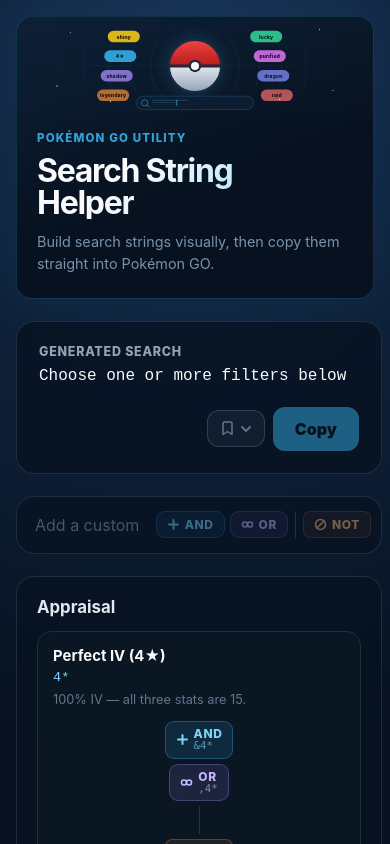
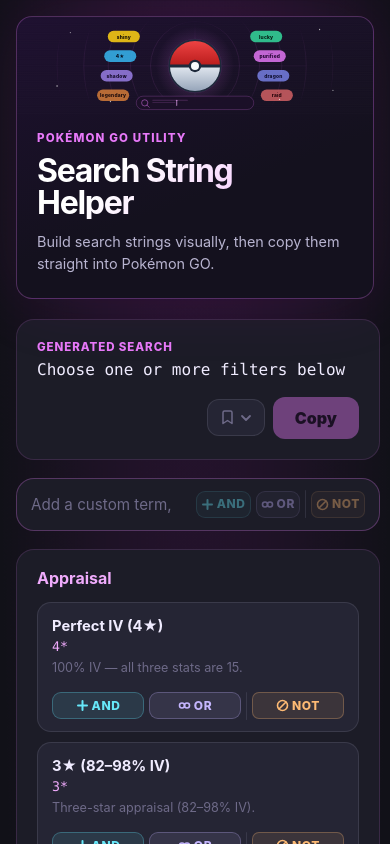
Before and after one commit to marcadams/pogo-search-helper, a React (Vite) app: page / in a window 390 px wide. Shown: the top 844 px of the page. Built offline with nearby package versions, Linux system fonts and the light colour scheme.

Commit message:
Making the style a little more pleasant, updating chip layout for options

```diff
--- a/src/App.tsx
+++ b/src/App.tsx
@@ -26,8 +26,8 @@
         <defs>
           {/* Radial glow for the ball */}
           <radialGradient id="ballGlow" cx="50%" cy="50%" r="50%">
-            <stop offset="0%" stopColor="#38bdf8" stopOpacity="0.25" />
-            <stop offset="100%" stopColor="#38bdf8" stopOpacity="0" />
+            <stop offset="0%" stopColor="#e879f9" stopOpacity="0.3" />
+            <stop offset="100%" stopColor="#e879f9" stopOpacity="0" />
           </radialGradient>
           {/* Top-half fill */}
           <linearGradient id="ballTop" x1="0" y1="0" x2="0" y2="1">
@@ -47,8 +47,6 @@
           <mask id="radarMask">
             <rect x="0" y="0" width="800" height="220" fill="url(#radarFade)" />
           </mask>
-          {/* Clip for pill labels */}
-          <clipPath id="pillClip0"><rect rx="12" ry="12" width="72" height="26" /></clipPath>
 
           {/* Subtle scanline texture */}
           <pattern id="scanlines" x="0" y="0" width="4" height="4" patternUnits="userSpaceOnUse">
@@ -60,13 +58,12 @@
         <rect x="0" y="0" width="800" height="220" fill="url(#scanlines)" />
 
         {/* ── Radar rings centred on the Pokéball ── */}
-        <g mask="url(#radarMask)" opacity="0.18">
+        <g mask="url(#radarMask)" opacity="0.2">
           {[60, 100, 145, 195, 250, 310].map((r, i) => (
-            <circle key={i} cx="400" cy="110" r={r} fill="none" stroke="#38bdf8" strokeWidth="1" />
+            <circle key={i} cx="400" cy="110" r={r} fill="none" stroke="#e879f9" strokeWidth="1" />
           ))}
-          {/* Cross-hairs */}
-          <line x1="400" y1="0"   x2="400" y2="220" stroke="#38bdf8" strokeWidth="0.6" />
-          <line x1="150" y1="110" x2="650" y2="110" stroke="#38bdf8" strokeWidth="0.6" />
+          <line x1="400" y1="0"   x2="400" y2="220" stroke="#e879f9" strokeWidth="0.6" />
+          <line x1="150" y1="110" x2="650" y2="110" stroke="#e879f9" strokeWidth="0.6" />
         </g>
 
         {/* ── Pokéball shadow glow ── */}
@@ -88,14 +85,13 @@
         <circle cx="397" cy="107" r="3"  fill="white" opacity="0.55" />
 
         {/* ── Search-bar graphic below ball ── */}
-        <rect x="268" y="178" width="264" height="30" rx="15" fill="rgba(15,30,50,0.85)" stroke="rgba(56,189,248,0.35)" strokeWidth="1.2" />
-        <circle cx="287" cy="193" r="7" fill="none" stroke="#38bdf8" strokeWidth="1.5" opacity="0.7" />
-        <line x1="292" y1="198" x2="297" y2="203" stroke="#38bdf8" strokeWidth="1.5" strokeLinecap="round" opacity="0.7" />
-        {/* fake text cursor */}
-        <rect x="304" y="186" width="80" height="2.5" rx="1.25" fill="#38bdf8" opacity="0.25" />
-        <rect x="304" y="191" width="52" height="2.5" rx="1.25" fill="#38bdf8" opacity="0.18" />
-        <rect x="358" y="186" width="2" height="14" rx="1" fill="#38bdf8" opacity="0.7">
-          <animate attributeName="opacity" values="0.7;0;0.7" dur="1.1s" repeatCount="indefinite" />
+        <rect x="268" y="178" width="264" height="30" rx="15" fill="rgba(28,16,40,0.9)" stroke="rgba(232,121,249,0.4)" strokeWidth="1.2" />
+        <circle cx="287" cy="193" r="7" fill="none" stroke="#e879f9" strokeWidth="1.5" opacity="0.7" />
+        <line x1="292" y1="198" x2="297" y2="203" stroke="#e879f9" strokeWidth="1.5" strokeLinecap="round" opacity="0.7" />
+        <rect x="304" y="186" width="80" height="2.5" rx="1.25" fill="#e879f9" opacity="0.2" />
+        <rect x="304" y="191" width="52" height="2.5" rx="1.25" fill="#e879f9" opacity="0.15" />
+        <rect x="358" y="186" width="2" height="14" rx="1" fill="#f0abfc" opacity="0.8">
+          <animate attributeName="opacity" values="0.8;0;0.8" dur="1.1s" repeatCount="indefinite" />
         </rect>
 
         {/* ── Floating type pills ── */}
--- a/src/styles.css
+++ b/src/styles.css
@@ -1,20 +1,54 @@
-/* ── Reset & base ─────────────────────────────────────────────────────────── */
+/* ── Design tokens ───────────────────────────────────────────────────────── */
 :root {
+  /* Pink accent scale */
+  --pink:        #e879f9;
+  --pink-bright: #f0abfc;
+  --pink-deep:   #a21caf;
+  --pink-glow:   rgba(232, 121, 249, .18);
+  --pink-subtle: rgba(232, 121, 249, .10);
+
+  /* Surface scale — dark charcoal, not black */
+  --bg:       #111118;
+  --surface:  #1c1c27;
+  --surface2: #252534;
+  --surface3: #2e2e42;
+
+  /* Border */
+  --border:       rgba(232, 121, 249, .14);
+  --border-mid:   rgba(232, 121, 249, .28);
+  --border-muted: rgba(200, 200, 230, .12);
+
+  /* Text */
+  --text:      #f0ecff;
+  --text-mid:  #b8b4d0;
+  --text-dim:  #6e6a88;
+
+  /* Semantic */
+  --and-color:   #67e8f9;   /* cyan */
+  --or-color:    #c4b5fd;   /* violet */
+  --not-color:   #fdba74;   /* amber */
+  --danger:      #f87171;
+
   font-family: Inter, ui-sans-serif, system-ui, -apple-system, BlinkMacSystemFont, "Segoe UI", sans-serif;
-  color: #e5e7eb;
-  background: #07111f;
+  color: var(--text);
+  background: var(--bg);
   font-synthesis: none;
 }
+
 * { box-sizing: border-box; }
+
 body {
   margin: 0;
   min-width: 320px;
   min-height: 100vh;
-  background: radial-gradient(circle at top, #163052 0, #07111f 48rem);
+  background:
+    radial-gradient(ellipse 80% 40% at 50% -10%, rgba(162, 28, 175, .22) 0%, transparent 70%),
+    var(--bg);
 }
+
 button, input { font: inherit; }
 button { cursor: pointer; }
-button:disabled { cursor: not-allowed; opacity: .45; }
+button:disabled { cursor: not-allowed; opacity: .4; }
 
 /* ── Layout ──────────────────────────────────────────────────────────────── */
 .app-shell {
@@ -29,21 +63,13 @@
   margin-bottom: 8px;
   border-radius: 24px;
   overflow: hidden;
-  border: 1px solid rgba(56, 189, 248, .18);
-  background: linear-gradient(160deg, #0c1f36 0%, #07111f 60%);
-  box-shadow: 0 0 60px rgba(56, 189, 248, .07);
+  border: 1px solid var(--border-mid);
+  background: linear-gradient(160deg, #1e1030 0%, #14111e 60%);
+  box-shadow: 0 0 70px rgba(162, 28, 175, .12);
 }
 
-/* Graphic fills the top, text sits below on mobile / overlaps on desktop */
-.hero-graphic {
-  width: 100%;
-  line-height: 0;
-}
-.hero-svg {
-  width: 100%;
-  height: auto;
-  display: block;
-}
+.hero-graphic { width: 100%; line-height: 0; }
+.hero-svg { width: 100%; height: auto; display: block; }
 
 .hero-text {
   padding: clamp(16px, 4vw, 32px) clamp(20px, 5vw, 48px) clamp(24px, 5vw, 40px);
@@ -51,53 +77,49 @@
 
 .eyebrow {
   margin: 0 0 10px;
-  color: #38bdf8;
+  color: var(--pink);
   font-weight: 800;
   letter-spacing: .1em;
   text-transform: uppercase;
   font-size: .72rem;
-  opacity: .85;
 }
 h1 {
   margin: 0 0 12px;
   font-size: clamp(2rem, 6vw, 3.8rem);
   line-height: 1;
   letter-spacing: -.04em;
-  background: linear-gradient(135deg, #f8fafc 30%, #7dd3fc 100%);
+  background: linear-gradient(135deg, #fff 25%, var(--pink-bright) 100%);
   -webkit-background-clip: text;
   -webkit-text-fill-color: transparent;
   background-clip: text;
 }
 .hero-sub {
   margin: 0;
-  color: #7a92ac;
+  color: var(--text-mid);
   font-size: clamp(.9rem, 2.5vw, 1.05rem);
   max-width: 52ch;
   line-height: 1.5;
 }
 
-/* Floating pill animation is handled via SVG-native animateTransform */
-
 /* ── Builder grid ────────────────────────────────────────────────────────── */
-.builder { display: grid; gap: 22px; margin-top: 22px; }
+.builder { display: grid; gap: 18px; margin-top: 20px; }
 
 .result-panel,
 .custom-row,
 .option-groups section {
-  border: 1px solid rgba(148, 163, 184, .18);
-  background: rgba(8, 19, 34, .82);
-  backdrop-filter: blur(12px);
+  border: 1px solid var(--border);
+  background: var(--surface);
   border-radius: 18px;
 }
 
 /* ── Result panel ────────────────────────────────────────────────────────── */
-.result-panel { padding: 22px; }
+.result-panel { padding: 20px; }
 
 .result-header {
   display: flex;
   align-items: center;
   justify-content: space-between;
-  gap: 20px;
+  gap: 16px;
 }
 .result-string-wrap { min-width: 0; flex: 1; }
 
@@ -108,59 +130,92 @@
   flex-shrink: 0;
 }
 
-/* Saved button */
+.field-label {
+  display: block;
+  color: var(--pink);
+  font-size: .72rem;
+  font-weight: 800;
+  text-transform: uppercase;
+  letter-spacing: .08em;
+  margin-bottom: 6px;
+}
+.result-header code {
+  display: block;
+  color: var(--text);
+  font-size: clamp(1rem, 3vw, 1.4rem);
+  word-break: break-all;
+  line-height: 1.3;
+  font-family: ui-monospace, "Cascadia Code", Menlo, monospace;
+}
+
+/* Primary copy button */
+.primary {
+  flex-shrink: 0;
+  border: 0;
+  border-radius: 12px;
+  background: var(--pink);
+  color: #1a0020;
+  padding: 11px 22px;
+  font-weight: 900;
+  transition: background .15s, box-shadow .15s;
+}
+.primary:not(:disabled):hover {
+  background: var(--pink-bright);
+  box-shadow: 0 0 20px var(--pink-glow);
+}
+
+/* ── Saved button ────────────────────────────────────────────────────────── */
 .saved-btn {
   display: inline-flex;
   align-items: center;
   gap: 5px;
-  border: 1px solid rgba(148, 163, 184, .25);
+  border: 1px solid var(--border-muted);
   border-radius: 12px;
-  background: rgba(148, 163, 184, .07);
-  color: #64748b;
+  background: var(--surface2);
+  color: var(--text-dim);
   padding: 10px 12px;
   font-weight: 700;
   font-size: .8rem;
   transition: background .15s, border-color .15s, color .15s;
 }
 .saved-btn:hover {
-  background: rgba(148, 163, 184, .14);
-  border-color: rgba(148, 163, 184, .4);
-  color: #94a3b8;
+  border-color: var(--border-mid);
+  color: var(--text-mid);
+  background: var(--surface3);
 }
 .saved-btn.has-saves {
-  border-color: rgba(56, 189, 248, .3);
-  color: #38bdf8;
-  background: rgba(56, 189, 248, .08);
+  border-color: var(--border-mid);
+  color: var(--pink);
+  background: var(--pink-subtle);
 }
 .saved-btn.has-saves:hover {
-  background: rgba(56, 189, 248, .15);
+  background: var(--pink-glow);
+  box-shadow: 0 0 12px var(--pink-subtle);
 }
 .saves-count {
   font-size: .72rem;
   font-weight: 900;
-  background: #38bdf8;
-  color: #04111d;
+  background: var(--pink);
+  color: #1a0020;
   border-radius: 999px;
   padding: 1px 6px;
   line-height: 1.4;
 }
 
-/* Drawer */
+/* ── Saved drawer ────────────────────────────────────────────────────────── */
 .saves-drawer {
   max-height: 0;
   overflow: hidden;
   transition: max-height .3s cubic-bezier(0.4, 0, 0.2, 1);
 }
-.saves-drawer.open {
-  max-height: 600px;
-}
+.saves-drawer.open { max-height: 600px; }
+
 .saves-drawer-inner {
   padding-top: 18px;
   margin-top: 18px;
-  border-top: 1px solid rgba(148, 163, 184, .12);
+  border-top: 1px solid var(--border-muted);
 }
 
-/* Save row */
 .saves-save-row {
   display: flex;
   gap: 8px;
@@ -169,39 +224,43 @@
 .saves-name-input {
   flex: 1;
   min-width: 0;
-  border: 1px solid rgba(148, 163, 184, .2);
+  border: 1px solid var(--border-mid);
   border-radius: 10px;
-  background: rgba(148, 163, 184, .06);
-  color: #f8fafc;
-  padding: 9px 12px;
+  background: var(--surface2);
+  color: var(--text);
+  padding: 9px 13px;
   font-size: .88rem;
   outline: none;
-  transition: border-color .15s;
+  transition: border-color .15s, box-shadow .15s;
 }
-.saves-name-input:focus { border-color: #38bdf8; }
-.saves-name-input::placeholder { color: #475569; }
-.saves-name-input:disabled { opacity: .4; cursor: not-allowed; }
+.saves-name-input:focus {
+  border-color: var(--pink);
+  box-shadow: 0 0 0 3px var(--pink-subtle);
+}
+.saves-name-input::placeholder { color: var(--text-dim); }
+.saves-name-input:disabled { opacity: .35; cursor: not-allowed; }
+
 .saves-save-btn {
   flex-shrink: 0;
-  border: 1px solid rgba(56, 189, 248, .35);
+  border: 1px solid var(--border-mid);
   border-radius: 10px;
-  background: rgba(56, 189, 248, .1);
-  color: #38bdf8;
+  background: var(--pink-subtle);
+  color: var(--pink-bright);
   padding: 9px 16px;
   font-weight: 800;
   font-size: .85rem;
-  transition: background .15s, border-color .15s;
+  transition: background .15s, border-color .15s, box-shadow .15s;
 }
 .saves-save-btn:not(:disabled):hover {
-  background: rgba(56, 189, 248, .2);
-  border-color: #38bdf8;
+  background: var(--pink-glow);
+  border-color: var(--pink);
+  box-shadow: 0 0 14px var(--pink-subtle);
 }
-.saves-save-btn:disabled { opacity: .4; cursor: not-allowed; }
+.saves-save-btn:disabled { opacity: .35; cursor: not-allowed; }
 
-/* Saved list */
 .saves-empty {
   margin: 0;
-  color: #475569;
+  color: var(--text-dim);
   font-size: .85rem;
   text-align: center;
   padding: 8px 0 4px;
@@ -214,40 +273,32 @@
   flex-direction: column;
   gap: 6px;
 }
-.saves-item {
-  display: flex;
-  align-items: center;
-  gap: 6px;
-}
+.saves-item { display: flex; align-items: center; gap: 6px; }
+
 .saves-load-btn {
   flex: 1;
   min-width: 0;
   display: flex;
   align-items: baseline;
   gap: 10px;
-  border: 1px solid rgba(148, 163, 184, .15);
+  border: 1px solid var(--border-muted);
   border-radius: 10px;
-  background: rgba(148, 163, 184, .05);
-  color: #e2e8f0;
+  background: var(--surface2);
+  color: var(--text);
   padding: 9px 12px;
   text-align: left;
   transition: background .15s, border-color .15s;
   overflow: hidden;
 }
 .saves-load-btn:hover {
-  background: rgba(56, 189, 248, .08);
-  border-color: rgba(56, 189, 248, .3);
+  background: var(--pink-subtle);
+  border-color: var(--border-mid);
 }
-.saves-item-name {
-  font-size: .88rem;
-  font-weight: 600;
-  white-space: nowrap;
-  flex-shrink: 0;
-}
+.saves-item-name { font-size: .88rem; font-weight: 600; white-space: nowrap; flex-shrink: 0; }
 .saves-item-preview {
-  font-family: ui-monospace, "Cascadia Code", "Source Code Pro", Menlo, monospace;
+  font-family: ui-monospace, "Cascadia Code", Menlo, monospace;
   font-size: .75rem;
-  color: #64748b;
+  color: var(--text-dim);
   white-space: nowrap;
   overflow: hidden;
   text-overflow: ellipsis;
@@ -260,42 +311,12 @@
   justify-content: center;
   border: 0;
   background: transparent;
-  color: #475569;
+  color: var(--text-dim);
   padding: 8px;
   border-radius: 8px;
   transition: color .15s, background .15s;
 }
-.saves-delete-btn:hover {
-  color: #f87171;
-  background: rgba(248, 113, 113, .1);
-}
-.field-label {
-  display: block;
-  color: #93a4b8;
-  font-size: .78rem;
-  font-weight: 800;
-  text-transform: uppercase;
-  letter-spacing: .06em;
-  margin-bottom: 7px;
-}
-.result-header code {
-  display: block;
-  color: #f8fafc;
-  font-size: clamp(1rem, 3vw, 1.45rem);
-  word-break: break-all;
-  line-height: 1.3;
-}
-.primary {
-  flex-shrink: 0;
-  border: 0;
-  border-radius: 12px;
-  background: #38bdf8;
-  color: #04111d;
-  padding: 12px 22px;
-  font-weight: 900;
-  transition: background .15s;
-}
-.primary:not(:disabled):hover { background: #7dd3fc; }
+.saves-delete-btn:hover { color: var(--danger); background: rgba(248, 113, 113, .1); }
 
 /* ── Selected chips ──────────────────────────────────────────────────────── */
 .selected-list {
@@ -303,31 +324,25 @@
   flex-wrap: wrap;
   align-items: center;
   gap: 8px;
-  margin-top: 22px;
-  padding-top: 18px;
-  border-top: 1px solid rgba(148, 163, 184, .12);
+  margin-top: 20px;
+  padding-top: 16px;
+  border-top: 1px solid var(--border-muted);
 }
 
-/* chip-row holds the chip + the joiner badge that follows it */
-.chip-row {
-  display: flex;
-  align-items: center;
-  gap: 6px;
-}
+.chip-row { display: flex; align-items: center; gap: 6px; }
 
 .selected-chip {
   display: flex;
   align-items: stretch;
-  border: 1px solid #2d4060;
+  border: 1px solid var(--border-mid);
   border-radius: 999px;
-  background: #0f1e31;
+  background: var(--surface2);
   overflow: hidden;
   transition: border-color .15s;
 }
 .selected-chip.excluded {
-  border-color: #f87171;
-  background: #1e0f0f;
-  opacity: .85;
+  border-color: var(--danger);
+  background: rgba(248, 113, 113, .08);
 }
 
 .chip-exclude {
@@ -336,12 +351,12 @@
   gap: 6px;
   border: 0;
   background: transparent;
-  color: #cbd5e1;
+  color: var(--text-mid);
   padding: 7px 4px 7px 12px;
   cursor: pointer;
   transition: color .15s;
 }
-.chip-exclude:hover { color: #f8fafc; }
+.chip-exclude:hover { color: var(--text); }
 .selected-chip.excluded .chip-exclude { color: #fca5a5; }
 
 .chip-label { font-size: .88rem; font-weight: 500; }
@@ -351,14 +366,14 @@
   align-items: center;
   border: 0;
   background: transparent;
-  color: #64748b;
+  color: var(--text-dim);
   padding: 7px 11px 7px 7px;
   cursor: pointer;
   transition: color .15s;
 }
-.chip-remove:hover { color: #f87171; }
+.chip-remove:hover { color: var(--danger); }
 
-/* Joiner badge between chips */
+/* Joiner badges */
 .joiner-badge {
   border: 0;
   border-radius: 6px;
@@ -369,59 +384,39 @@
   cursor: pointer;
   transition: background .15s, color .15s;
 }
-.joiner-badge--and {
-  background: rgba(56, 189, 248, .15);
-  color: #7dd3fc;
-}
-.joiner-badge--and:hover {
-  background: rgba(56, 189, 248, .28);
-  color: #bae6fd;
-}
-.joiner-badge--or {
-  background: rgba(167, 139, 250, .18);
-  color: #c4b5fd;
-}
-.joiner-badge--or:hover {
-  background: rgba(167, 139, 250, .32);
-  color: #ddd6fe;
-}
+.joiner-badge--and { background: rgba(103, 232, 249, .15); color: var(--and-color); }
+.joiner-badge--and:hover { background: rgba(103, 232, 249, .28); color: #a5f3fc; }
+.joiner-badge--or  { background: rgba(196, 181, 253, .15); color: var(--or-color); }
+.joiner-badge--or:hover  { background: rgba(196, 181, 253, .28); color: #ddd6fe; }
 .joiner-char {
-  font-family: ui-monospace, "Cascadia Code", "Source Code Pro", Menlo, monospace;
+  font-family: ui-monospace, "Cascadia Code", Menlo, monospace;
   font-size: .75em;
   opacity: .8;
 }
-.joiner-badge--locked {
-  cursor: default;
-  opacity: 0.7;
-}
-.joiner-badge--locked:hover {
-  background: rgba(167, 139, 250, .18);
-  color: #c4b5fd;
-}
-.joiner-lock {
-  font-size: .6rem;
-  margin-left: 3px;
-  vertical-align: middle;
-}
+.joiner-badge--locked { cursor: default; opacity: .65; }
+.joiner-badge--locked:hover { background: rgba(196, 181, 253, .15); color: var(--or-color); }
+.joiner-lock { font-size: .6rem; margin-left: 3px; vertical-align: middle; }
 
 .text-button {
   border: 0;
   background: transparent;
-  color: #64748b;
+  color: var(--text-dim);
   text-decoration: underline;
   font-size: .82rem;
   padding: 4px 2px;
   cursor: pointer;
   margin-left: 4px;
 }
-.text-button:hover { color: #94a3b8; }
+.text-button:hover { color: var(--text-mid); }
 
 /* ── Custom row ──────────────────────────────────────────────────────────── */
 .custom-row {
   display: flex;
   align-items: center;
-  padding: 10px 10px 10px 14px;
+  padding: 6px 10px 6px 0;
   gap: 10px;
+  border: 1px solid var(--border-mid) !important;
+  background: var(--surface) !important;
 }
 .custom-row input {
   flex: 1;
@@ -429,10 +424,11 @@
   border: 0;
   outline: 0;
   background: transparent;
-  color: white;
-  padding: 8px 4px;
+  color: var(--text);
+  padding: 10px 14px;
+  font-size: .95rem;
 }
-.custom-row input::placeholder { color: #475569; }
+.custom-row input::placeholder { color: var(--text-dim); }
 
 /* ── Add buttons (AND / OR / NOT) ───────────────────────────────────────── */
 .add-buttons {
@@ -440,12 +436,13 @@
   align-items: center;
   gap: 5px;
   flex-shrink: 0;
+  padding-right: 4px;
 }
 
 .add-btn-divider {
   width: 1px;
   height: 28px;
-  background: rgba(148, 163, 184, .2);
+  background: var(--border-muted);
   border-radius: 1px;
   flex-shrink: 0;
   margin: 0 2px;
@@ -466,118 +463,109 @@
 }
 .add-btn:not(:disabled):active { transform: scale(.95); }
 
-/* Two-line inner layout: label on top, token preview below */
 .add-btn-inner {
   display: flex;
   flex-direction: column;
   align-items: flex-start;
   gap: 1px;
 }
-.add-btn-label {
-  font-size: .75rem;
-  font-weight: 800;
-  letter-spacing: .05em;
-  line-height: 1;
-}
+.add-btn-label { font-size: .75rem; font-weight: 800; letter-spacing: .05em; line-height: 1; }
 .add-btn-preview {
-  font-family: ui-monospace, "Cascadia Code", "Source Code Pro", Menlo, monospace;
+  font-family: ui-monospace, "Cascadia Code", Menlo, monospace;
   font-size: .67rem;
   font-weight: 400;
-  opacity: .65;
+  opacity: .6;
   letter-spacing: 0;
   line-height: 1;
 }
 
 .add-btn--and {
-  background: rgba(56, 189, 248, .12);
-  border-color: rgba(56, 189, 248, .3);
-  color: #7dd3fc;
+  background: rgba(103, 232, 249, .10);
+  border-color: rgba(103, 232, 249, .28);
+  color: var(--and-color);
 }
 .add-btn--and:not(:disabled):hover {
-  background: rgba(56, 189, 248, .24);
-  border-color: #38bdf8;
-  color: #bae6fd;
+  background: rgba(103, 232, 249, .2);
+  border-color: var(--and-color);
+  color: #a5f3fc;
 }
 
 .add-btn--or {
-  background: rgba(167, 139, 250, .12);
-  border-color: rgba(167, 139, 250, .3);
-  color: #c4b5fd;
+  background: rgba(196, 181, 253, .10);
+  border-color: rgba(196, 181, 253, .28);
+  color: var(--or-color);
 }
 .add-btn--or:not(:disabled):hover {
-  background: rgba(167, 139, 250, .24);
-  border-color: #a78bfa;
+  background: rgba(196, 181, 253, .2);
+  border-color: var(--or-color);
   color: #ddd6fe;
 }
 
 .add-btn--not {
-  background: rgba(251, 146, 60, .10);
-  border-color: rgba(251, 146, 60, .28);
-  color: #fdba74;
-  border-radius: 7px; /* slightly more squared to signal it's different */
+  background: rgba(253, 186, 116, .10);
+  border-color: rgba(253, 186, 116, .28);
+  color: var(--not-color);
+  border-radius: 7px;
 }
 .add-btn--not:not(:disabled):hover {
-  background: rgba(251, 146, 60, .22);
-  border-color: #fb923c;
+  background: rgba(253, 186, 116, .2);
+  border-color: var(--not-color);
   color: #fed7aa;
 }
 
 /* ── Option groups ───────────────────────────────────────────────────────── */
-.option-groups { display: grid; gap: 18px; }
-.option-groups section { padding: 20px; }
-h2 { margin: 0 0 14px; font-size: 1.05rem; font-weight: 700; color: #e2e8f0; }
+.option-groups { display: grid; gap: 16px; }
+.option-groups section { padding: 18px 20px; }
+h2 { margin: 0 0 14px; font-size: 1rem; font-weight: 700; color: var(--pink-bright); }
 
 .option-grid {
   display: grid;
-  grid-template-columns: repeat(auto-fill, minmax(210px, 1fr));
-  gap: 11px;
+  grid-template-columns: repeat(auto-fill, minmax(200px, 1fr));
+  gap: 10px;
 }
 
 .option-card {
   display: flex;
   flex-direction: column;
   justify-content: space-between;
-  min-height: 140px;
-  border: 1px solid #1e2d40;
+  min-height: 130px;
+  border: 1px solid var(--border-muted);
   border-radius: 14px;
-  background: #0b1623;
-  color: #f8fafc;
-  padding: 15px 15px 12px;
+  background: var(--surface2);
+  color: var(--text);
+  padding: 14px 14px 11px;
   transition: border-color .15s, background .15s, box-shadow .15s;
   text-align: left;
 }
 .option-card:hover {
-  border-color: #334d68;
-  background: #0e1d2e;
+  border-color: var(--border-mid);
+  background: var(--surface3);
 }
 .option-card.active {
-  border-color: #38bdf8;
-  background: #0a1e30;
-  box-shadow: 0 0 0 1px #38bdf8 inset, 0 0 18px rgba(56, 189, 248, .07);
+  border-color: var(--pink);
+  background: var(--surface2);
+  box-shadow: 0 0 0 1px var(--pink) inset, 0 0 20px var(--pink-subtle);
 }
 
 .option-card-body { flex: 1; }
-.option-card-body strong { display: block; font-size: .93rem; margin-bottom: 5px; }
-.option-card-body code { display: block; color: #7dd3fc; font-size: .85rem; margin-bottom: 6px; }
-.option-card-body span { display: block; color: #64748b; font-size: .8rem; line-height: 1.4; }
+.option-card-body strong { display: block; font-size: .92rem; margin-bottom: 4px; color: var(--text); }
+.option-card-body code { display: block; color: var(--pink-bright); font-size: .83rem; margin-bottom: 5px; font-family: ui-monospace, "Cascadia Code", Menlo, monospace; }
+.option-card-body span { display: block; color: var(--text-dim); font-size: .79rem; line-height: 1.4; }
 
 .option-card-actions {
   display: flex;
   flex-wrap: wrap;
   align-items: center;
   gap: 5px;
-  margin-top: 12px;
+  margin-top: 10px;
 }
-.option-card-actions--active {
-  align-items: center;
-  justify-content: space-between;
-}
+.option-card-actions--active { justify-content: space-between; }
 
 .added-label {
-  font-size: .73rem;
+  font-size: .72rem;
   font-weight: 700;
   letter-spacing: .06em;
-  color: #38bdf8;
+  color: var(--pink);
   text-transform: uppercase;
 }
 
@@ -585,9 +573,9 @@
   display: inline-flex;
   align-items: center;
   gap: 5px;
-  border: 1px solid rgba(248, 113, 113, .3);
+  border: 1px solid rgba(248, 113, 113, .28);
   border-radius: 8px;
-  background: rgba(248, 113, 113, .08);
+  background: rgba(248, 113, 113, .07);
   color: #fca5a5;
   font-size: .76rem;
   font-weight: 700;
@@ -595,16 +583,13 @@
   cursor: pointer;
   transition: background .15s, border-color .15s;
 }
-.remove-option-btn:hover {
-  background: rgba(248, 113, 113, .18);
-  border-color: #f87171;
-}
+.remove-option-btn:hover { background: rgba(248, 113, 113, .16); border-color: var(--danger); }
 
 /* ── Footer ──────────────────────────────────────────────────────────────── */
 footer {
-  color: #475569;
+  color: var(--text-dim);
   text-align: center;
-  padding: 34px 0 44px;
+  padding: 32px 0 44px;
   font-size: .78rem;
 }
 
@@ -615,8 +600,19 @@
   .result-actions { justify-content: flex-end; }
   .custom-row { flex-wrap: wrap; }
   .custom-row input { width: 100%; }
-  .option-card-actions { flex-direction: column; }
-  .add-btn { justify-content: center; }
   .saves-load-btn { flex-direction: column; align-items: flex-start; gap: 3px; }
   .saves-item-preview { max-width: 100%; }
+
+  /* Keep card action buttons compact in a row — don't stretch to full width */
+  .option-card-actions { flex-wrap: nowrap; }
+  .add-btn {
+    flex: 1;
+    justify-content: center;
+    padding: 6px 4px;
+    gap: 3px;
+    font-size: .7rem;
+  }
+  /* Hide the token preview on small screens — label alone is enough */
+  .add-btn-preview { display: none; }
+  .add-btn-divider { margin: 0; }
 }
```
